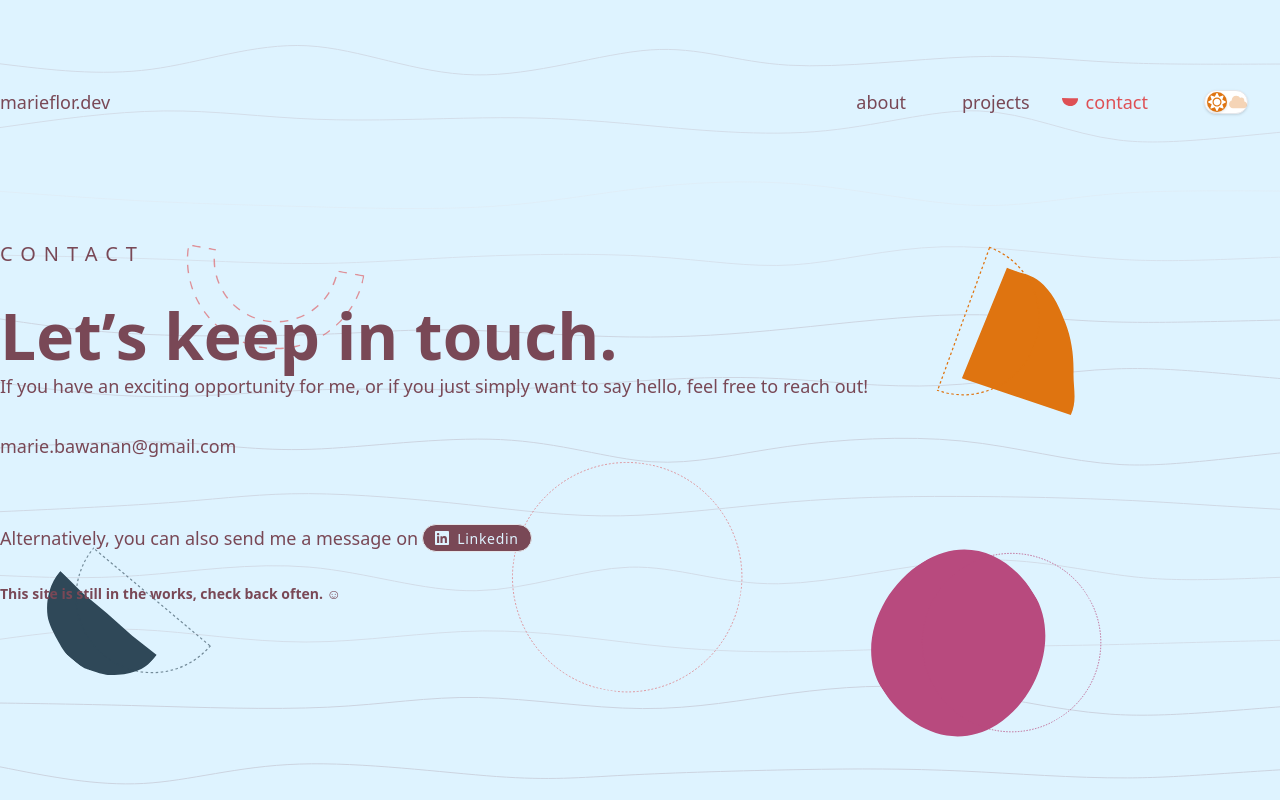
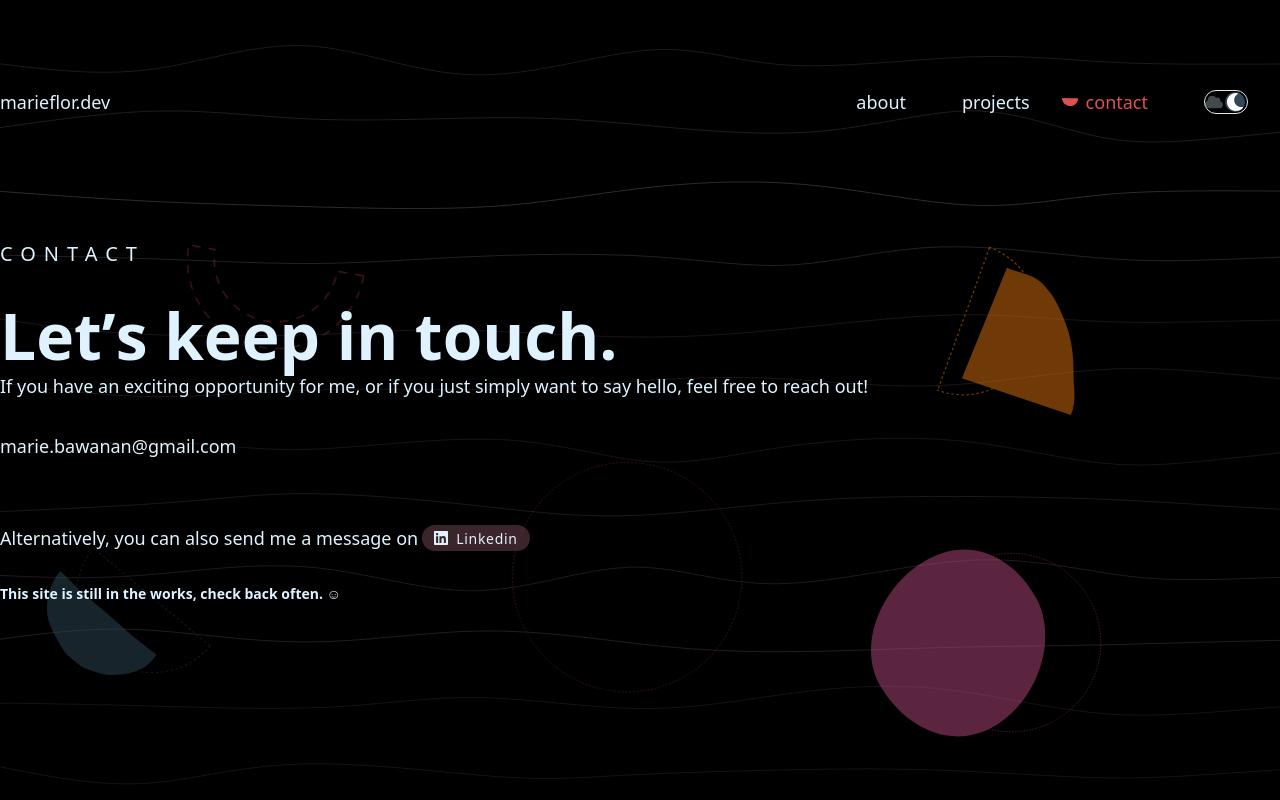
Before and after one commit to luciohernandeznew/portfolio, a Next.js app: page /contact in a window 1280 px wide. Built offline with nearby package versions, Linux system fonts and the light colour scheme; no server answers; a web font is replaced by a local one.

Commit message:
style: shapes and default mode

```diff
--- a/components/Float/Float.tsx
+++ b/components/Float/Float.tsx
@@ -68,7 +68,7 @@ export default function Float({ config }: Props) {
   }, []);
 
   return (
-    <div ref={ref} className="-z-10 overflow-hidden dark:opacity-70">
+    <div ref={ref} className="-z-10 overflow-hidden opacity-80 dark:opacity-50">
       {items.map((item, i) => (
         <div
           key={`${item}-${i}`}
--- a/components/Float/useShapes.tsx
+++ b/components/Float/useShapes.tsx
@@ -18,7 +18,7 @@ export default function useShapes({ config }: Props) {
         top: top ? `${top - (isMobile ? 8 : 0)}%` : undefined,
         left: left ? `${left - (isMobile ? 16 : 0)}%` : undefined,
         right: right ? `${right - (isMobile ? 4 : 0)}%` : undefined,
-        width: `${width + (isMobile ? 16 : 0)}%`,
+        width: `${width + (isMobile ? 18 : 0)}%`,
         transform: `rotate(${rotate || 0}deg)`,
       };
     });
--- a/pages/_app.tsx
+++ b/pages/_app.tsx
@@ -16,7 +16,7 @@ export default function App({ Component, pageProps }: AppProps) {
 
       <LogRocket />
       <Analytics />
-      <ThemeProvider attribute="class" defaultTheme="light">
+      <ThemeProvider attribute="class" defaultTheme="dark">
         <Component {...pageProps} />
       </ThemeProvider>
     </>
```
